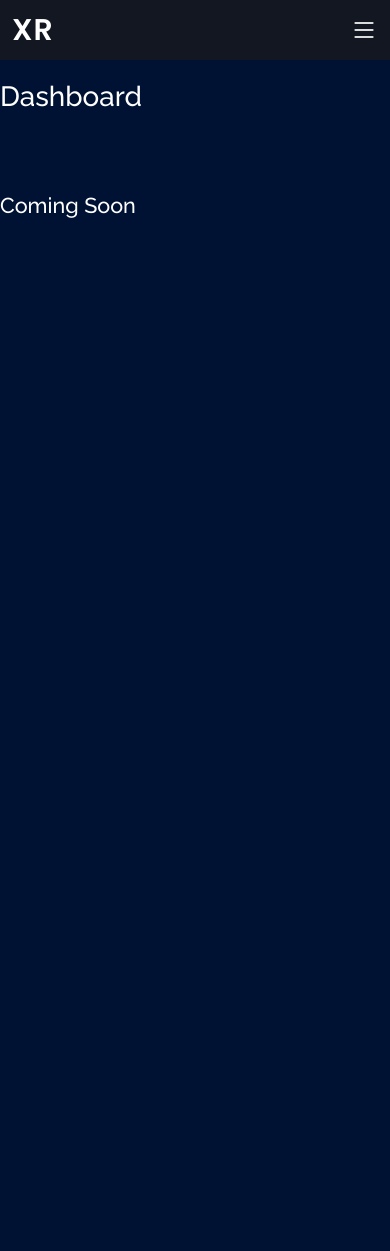
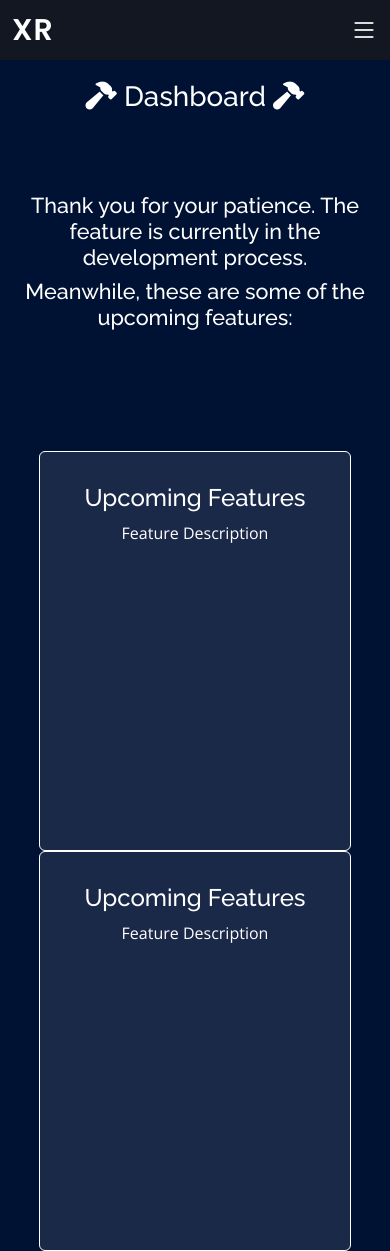
Before and after one commit to ckim48/xr_swe, a Flask app: page /dashboard in a window 390 px wide. Before the commit the page ends 218 px from the top, so only its background shows below. Run offline with Flask 3, Linux system fonts and the light colour scheme; some libraries are stand-ins or nearby versions.

Commit message:
navbar, dashboard

```diff
--- a/templates/dashboard.html
+++ b/templates/dashboard.html
@@ -3,10 +3,28 @@
 
     {% block dashboard %}
 
-    <h1 class="title mt-6 ml-5">Dashboard</h1>
-    <h4 class="title mt-6 ml-5">Coming Soon</h4>
+    <h1 class="title mt-6 ml-5 text-center"><i class="fa-solid fa-hammer"></i> Dashboard <i class="fa-solid fa-hammer"></i></h1>
+    <h4 class="title mt-6 text-center">Thank you for your patience. The feature is currently in the development process.</h4>
+    <h4 class = "title text-center">Meanwhile, these are some of the upcoming features:</h4>
 
+    <div class="row graphmargin">
+    <div class="col-md-6">
+        <div class="card px-4 py-3 mx-auto chart-card">
+            <div class="card-body">
+                <h2 class="card-title text-center color-white">Upcoming Features</h2>
+                <p class="text-center color-white">Feature Description</p>
+            </div>
+        </div>
+    </div>
 
+    <div class="col-md-6">
+        <div class="card px-4 py-3 mx-auto chart-card">
+            <div class="card-body">
+                <h2 class="card-title text-center color-white">Upcoming Features</h2>
+                <p class="text-center color-white">Feature Description</p>
+            </div>
+        </div>
+    </div>
     </div>
 
     {% endblock %}
--- a/templates/nav.html
+++ b/templates/nav.html
@@ -29,6 +29,9 @@
   <!-- Template Main CSS File -->
   <link href="../static/css/styles.css" rel="stylesheet">
 
+  <!-- Font Awesome -->
+  <link rel="stylesheet" href="https://cdnjs.cloudflare.com/ajax/libs/font-awesome/6.5.2/css/all.min.css" integrity="sha512-SnH5WK+bZxgPHs44uWIX+LLJAJ9/2PkPKZ5QiAj6Ta86w+fsb2TkcmfRyVX3pBnMFcV7oQPJkl9QevSCWr3W6A==" crossorigin="anonymous" referrerpolicy="no-referrer" />
+
 </head>
 
 <body>
@@ -51,12 +54,12 @@
               <li><a href = {{url_for('database_main')}}>Main Database</a></li>
             </ul>
           </li>
+          <li><a class="nav-link scrollto" href="{{url_for('dashboard')}}">Dashboard</a></li>
           {% if isLogin == True %}
             <li><a class="nav-link scrollto" href="{{url_for('logout')}}">Logout</a></li>
           {% else %}
           <li><a class="nav-link scrollto" href="{{url_for('login')}}">Login</a></li>
           {% endif %}
-          <li><a class="nav-link scrollto" href="{{url_for('dashboard')}}">Dashboard</a></li>
         </ul>
         <i class="bi bi-list mobile-nav-toggle"></i>
       </nav>
```
